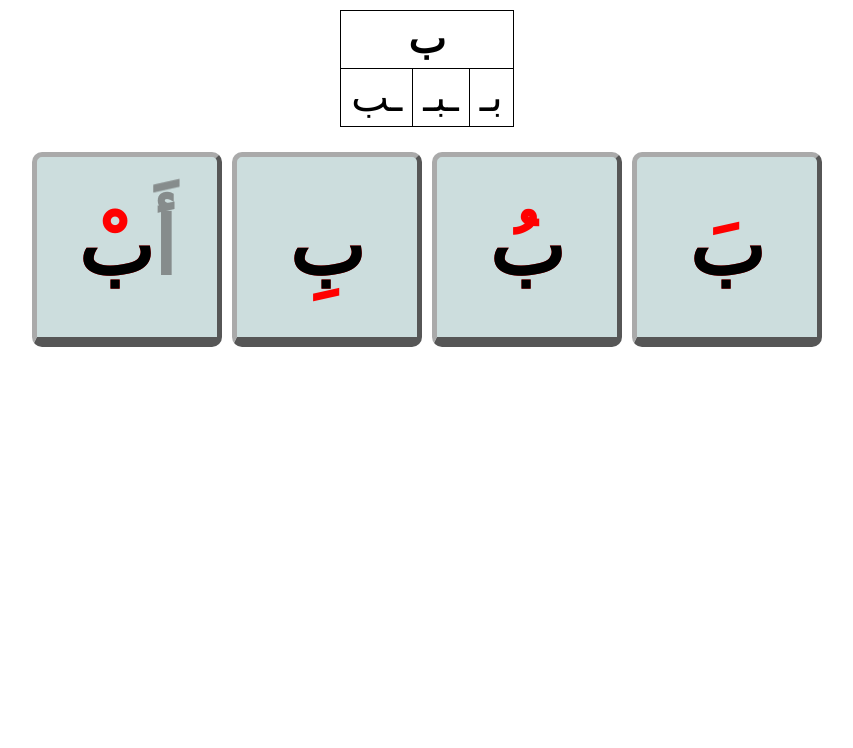
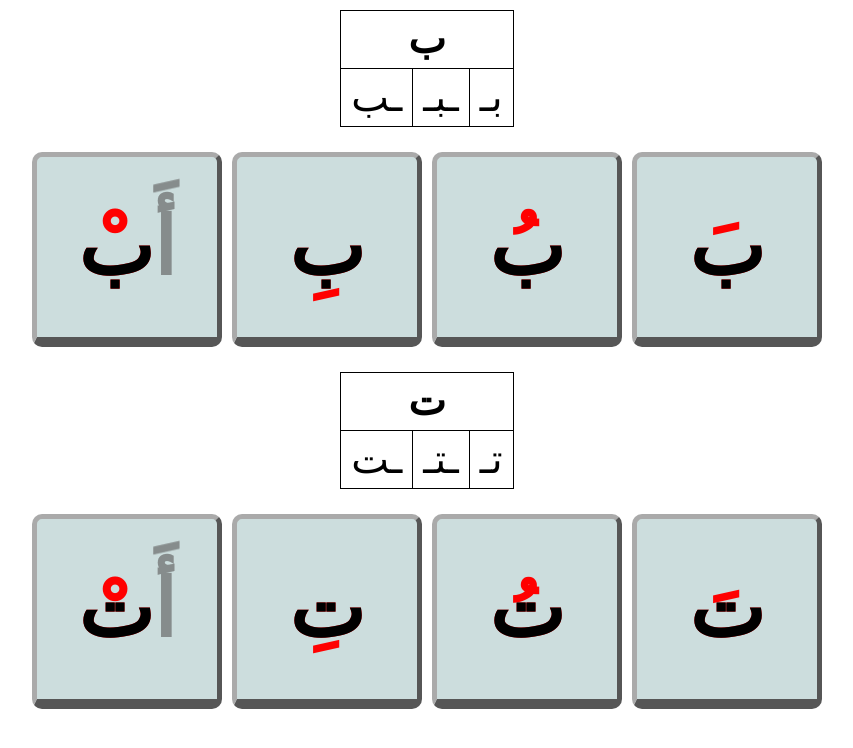
Before and after one commit to test-1-test-1/ArabicLettersApp, a plain HTML site: page index.html in a window 1280 px wide. Shown: the whole page, without its empty margins (213-1066 px from the left). Drawn offline with Linux system fonts and the light colour scheme.

Commit message:
Update index.html
add second letter

```diff
--- a/index.html
+++ b/index.html
@@ -137,6 +137,48 @@ table td,table th{
 </div>
 </div>
 </section>
+<section class="letterInfo">
+<table>
+<tr>
+	<th colspan="3">ت</th>
+</tr>
+<tr>
+	<td>تـ</td>
+	<td>ـتـ</td>
+	<td>ـت</td>
+</tr>
+</table>
+<div class="letterCardContainer">
+<div class="letterCard" data-audio="ta.mp3">
+	<div class="letterContent">
+		<div class="letterWithoutAbsolute">تَ</div>
+		<div class="letterWithTashkeel">تَ</div>
+		<div class="letterWithoutTashkeel">ت</div>
+	</div>
+</div>
+<div class="letterCard" data-audio="to.mp3">
+	<div class="letterContent">
+		<div class="letterWithoutAbsolute">تُ</div>
+		<div class="letterWithTashkeel">تُ</div>
+		<div class="letterWithoutTashkeel">ت</div>
+	</div>
+</div>
+<div class="letterCard" data-audio="ti.mp3">
+	<div class="letterContent">
+		<div class="letterWithoutAbsolute">تِ</div>
+		<div class="letterWithTashkeel">تِ</div>
+		<div class="letterWithoutTashkeel">ت</div>
+	</div>
+</div>
+<div class="letterCard" data-audio="at.mp3">
+	<div class="letterContent">
+		<div class="letterWithoutAbsolute"><span class="grayText">أَ</span>تْ</div>
+		<div class="letterWithTashkeel"><span class="grayText">أَ</span>تْ</div>
+		<div class="letterWithoutTashkeel"><span class="grayText">أَ</span>ت</div>
+	</div>
+</div>
+</div>
+</section>
 <script>
 	if ('serviceWorker' in navigator) {
 	  window.addEventListener('load', () => {
```
